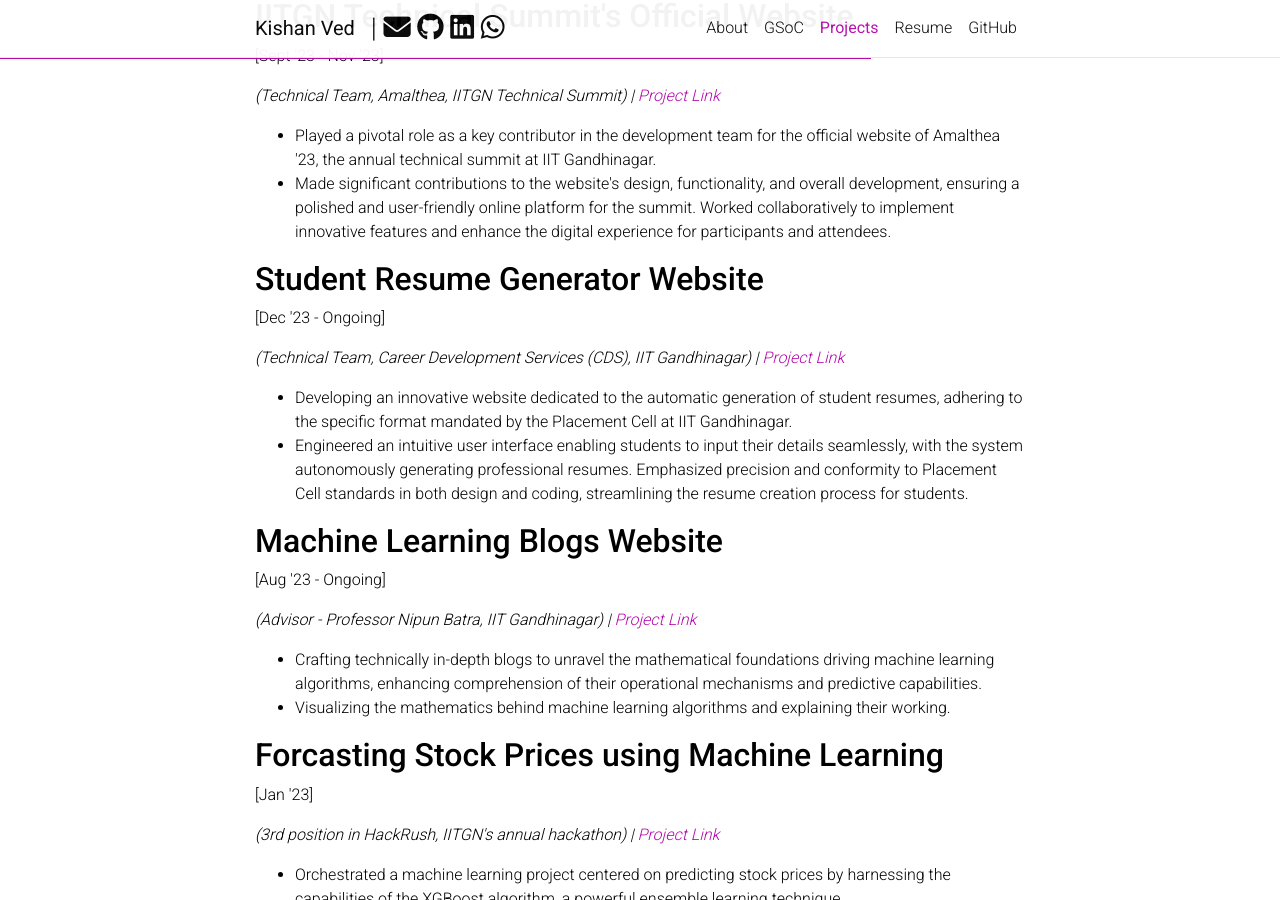
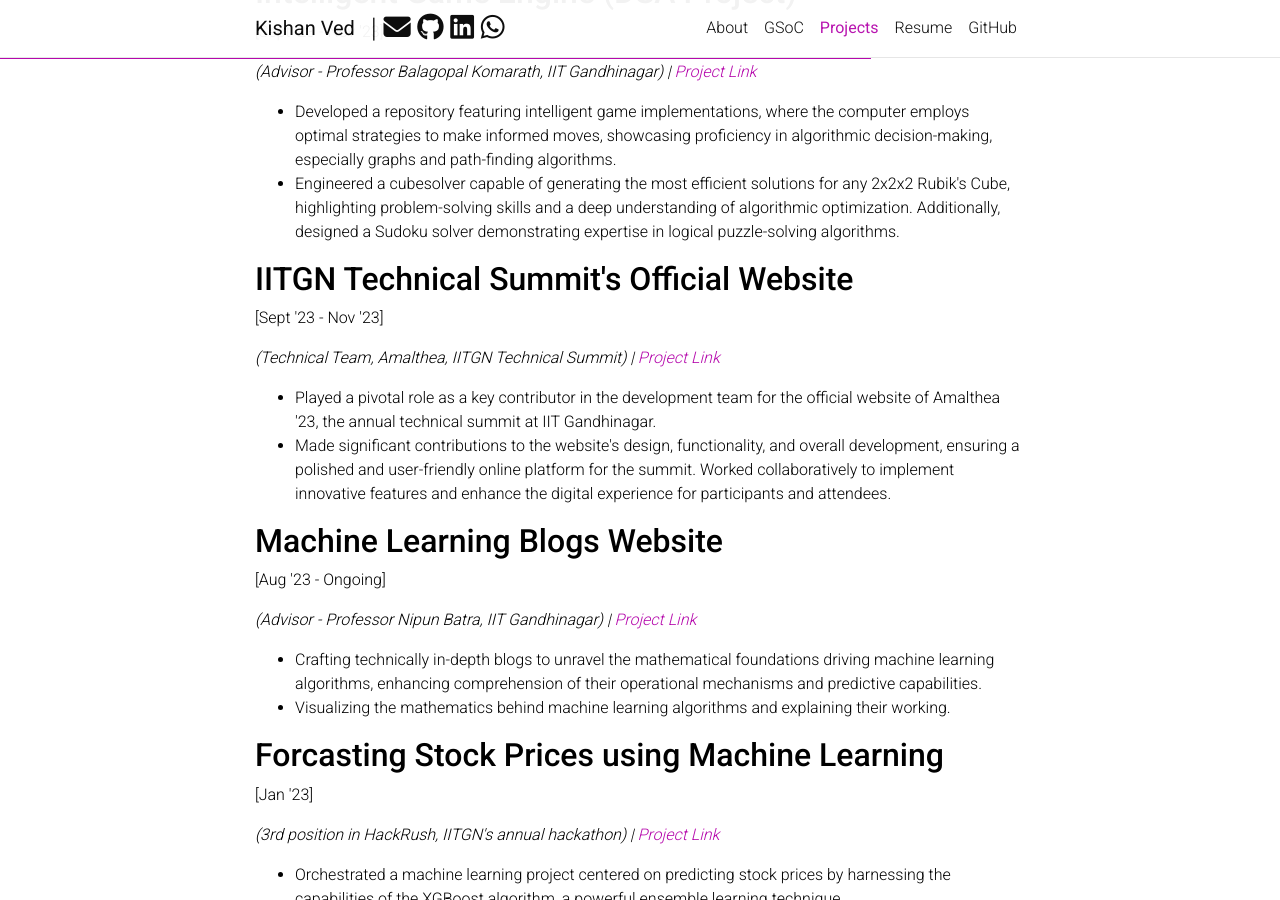
Before and after one commit to Kishan-Ved/portfolio, a Jekyll site: the page built from _pages/projects.md, in a window 1280 px wide and 900 px high, scrolled down 2123 px. Built offline with Jekyll 4.4.1, drawn with Linux system fonts in a browser that asks for light colours; full-size pictures stand in for the smaller copies a plugin makes; comment, search, counter and statistics services are not loaded; a style sheet for code colours, icons or effects is not loaded; some of the changed text lies outside the part shown.

```diff
--- a/_pages/projects.md
+++ b/_pages/projects.md
@@ -8,6 +8,15 @@ nav_order: 2
 display_categories: [work, fun]
 horizontal: false
 ---
+
+<h2><strong>Resume Generator : opensource project</strong></h2>
+<p>[Dec '23 - Ongoing]</p>
+<p><em>(Code owner and maintainer of this repository, this project has participated in <b>Hacktoberfest 2024</b> and it has recieved several contributions!) | <a
+      href="https://kishan-ved.github.io/resume_generator/">Project Link</a></em></p>
+<ul>
+  <li>Developing an innovative website dedicated to the automatic generation of student resumes, adhering to the specific format mandated by the Placement Cell at IIT Gandhinagar.</li>
+  <li>Integrated an AI agent enabling students to enhance details in their resumes seamlessly, with the system autonomously generating professional resumes.</li>
+</ul>
 
 <h2><strong>Text Generator based on next character prediction (Machine Learning Project)</strong></h2>
 <p>[Mar '24]</p>
@@ -87,17 +96,6 @@ horizontal: false
       enhance the digital experience for participants and attendees.</li>
   </ul>
 
-  <h2><strong>Student Resume Generator Website</strong></h2>
-  <p>[Dec '23 - Ongoing]</p>
-  <p><em>(Technical Team, Career Development Services (CDS), IIT Gandhinagar) | <a
-        href="https://kishan-ved.github.io/resume_generator/">Project Link</a></em></p>
-  <ul>
-    <li>Developing an innovative website dedicated to the automatic generation of student resumes, adhering to the specific
-      format mandated by the Placement Cell at IIT Gandhinagar.</li>
-    <li>Engineered an intuitive user interface enabling students to input their details seamlessly, with the system
-      autonomously generating professional resumes. Emphasized precision and conformity to Placement Cell standards in
-      both design and coding, streamlining the resume creation process for students.</li>
-  </ul>
 
   <h2><strong>Machine Learning Blogs Website</strong></h2>
   <p>[Aug '23 - Ongoing]</p>
```
Also changed, not shown: _news/announcement_7.md (added, +8 -0 lines), _pages/about.md (+3 -3 lines).
